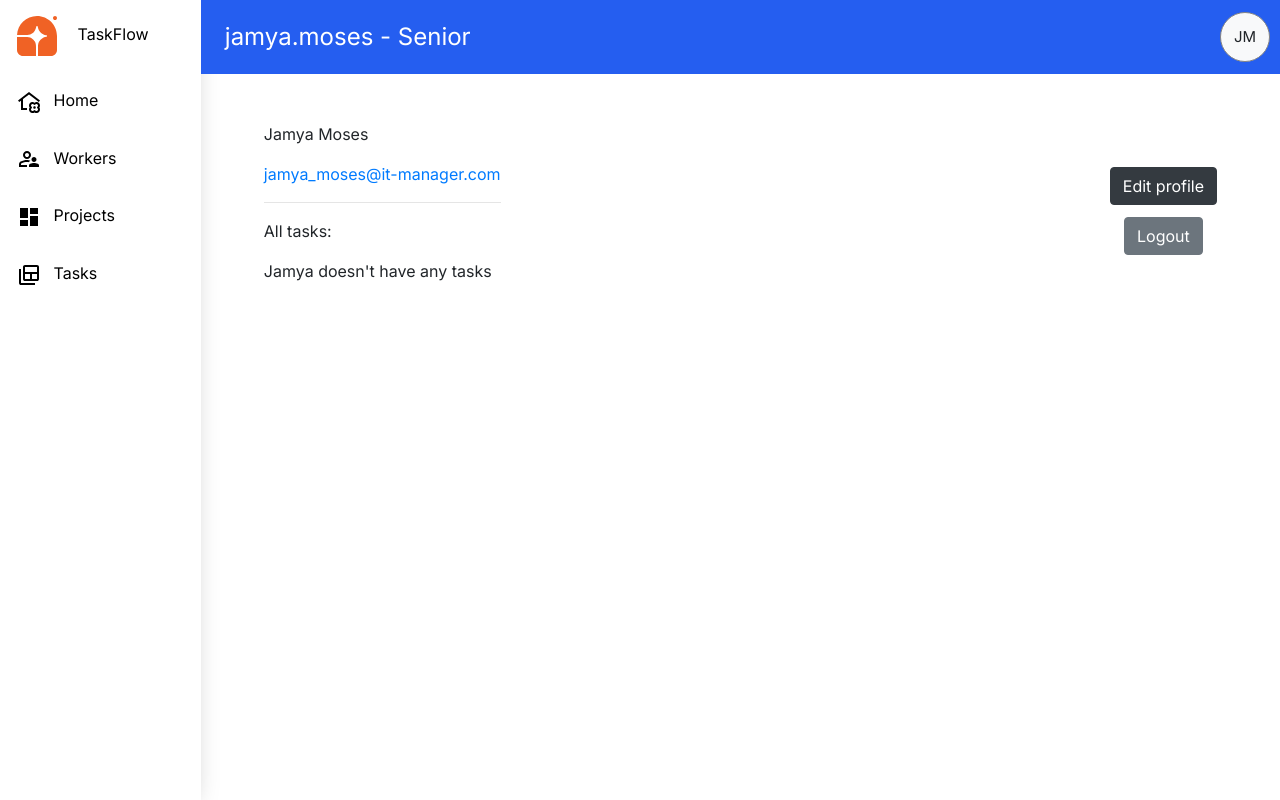
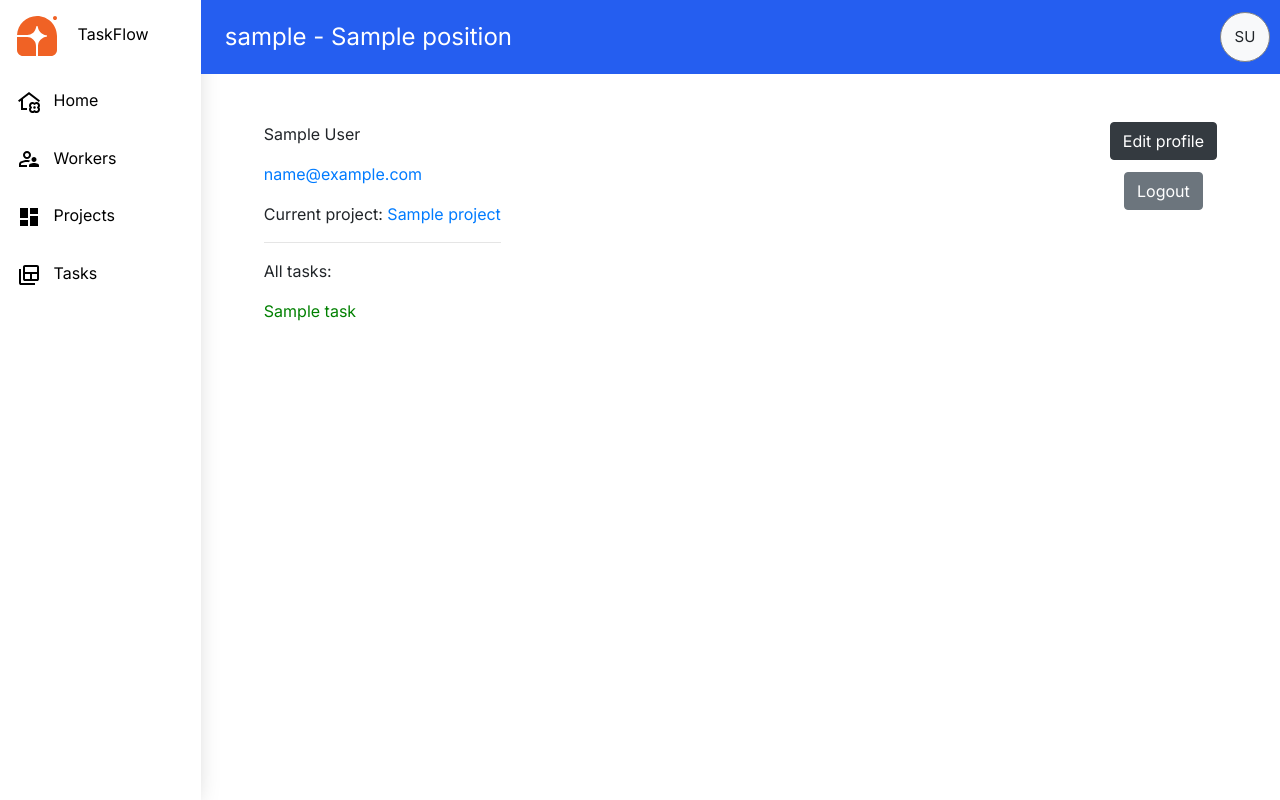
Before and after one commit to kabust/TaskFlow-Web-App, a Django app: page /workers/1/ in a window 1280 px wide. Run offline with Django 5.2, Linux system fonts and the light colour scheme; a user stored in the database is signed in; data comes from the database, SQL or seed files in the repository; tables that the repository leaves empty hold one stand-in row (values such as "Sample post"); parts of the project's set-up code (start-up, migrations or seed data) failed here and were passed over.

Commit message:
feat: support for different Projects added

```diff
--- a/core/urls.py
+++ b/core/urls.py
@@ -17,33 +17,19 @@ from core.views import (
 
 urlpatterns = [
     path("", index, name="index"),
-
-    path("tasks/", TaskListView.as_view(), name="task-list"),
-    path("tasks/<int:pk>/", TaskDetailView.as_view(), name="task-detail"),
-    path("tasks/<int:pk>/toggle-completed", toggle_completed, name="task-toggle-completed"),
-    path("tasks/create/", TaskCreateView.as_view(), name="task-create"),
+    path("projects/", ProjectListView.as_view(), name="project-list"),
+    path("projects/<int:pk>/tasks/", TaskListView.as_view(), name="task-list"),
+    path("task/<int:pk>/", TaskDetailView.as_view(), name="task-detail"),
     path(
-        "tasks/<int:pk>/update/", TaskUpdateView.as_view(), name="task-update"
+        "task/<int:pk>/toggle-completed", toggle_completed, name="task-toggle-completed"
     ),
-    path(
-        "tasks/<int:pk>/delete/", TaskDeleteView.as_view(), name="task-delete"
-    ),
-
+    path("task/create/", TaskCreateView.as_view(), name="task-create"),
+    path("tasks/<int:pk>/update/", TaskUpdateView.as_view(), name="task-update"),
+    path("tasks/<int:pk>/delete/", TaskDeleteView.as_view(), name="task-delete"),
     path("workers/", WorkerListView.as_view(), name="worker-list"),
-    path(
-        "workers/<int:pk>/", WorkerDetailView.as_view(), name="worker-detail"
-    ),
-    path(
-        "workers/<int:pk>/update/",
-        WorkerUpdateView.as_view(),
-        name="worker-update"
-    ),
-    path(
-        "accounts/register/", WorkerCreateView.as_view(), name="worker-create"
-    ),
-
-    path("projects/", ProjectListView.as_view(), name="project-list"),
-
+    path("workers/<int:pk>/", WorkerDetailView.as_view(), name="worker-detail"),
+    path("workers/<int:pk>/update/", WorkerUpdateView.as_view(), name="worker-update"),
+    path("accounts/register/", WorkerCreateView.as_view(), name="worker-create"),
 ]
 
 app_name = "core"
--- a/core/views.py
+++ b/core/views.py
@@ -1,6 +1,7 @@
 from datetime import date
 
 from django.contrib.auth import get_user_model
+from django.contrib.auth.decorators import login_required
 from django.contrib.auth.mixins import LoginRequiredMixin
 from django.db.models import Q
 from django.http import HttpRequest, HttpResponse, HttpResponseRedirect
@@ -13,11 +14,12 @@ from core.forms import (
     TaskFiltersSearch,
     TaskForm,
     WorkerCreateForm,
-    WorkerUpdateForm
+    WorkerUpdateForm,
 )
 from core.models import Worker, Task, Project
 
 
+@login_required
 def index(request: HttpRequest) -> HttpResponse:
     workers_amount = Worker.objects.count()
     tasks_total_amount = Task.objects.count()
@@ -26,7 +28,7 @@ def index(request: HttpRequest) -> HttpResponse:
     context = {
         "workers_amount": workers_amount,
         "tasks_total_amount": tasks_total_amount,
-        "tasks_done": tasks_done
+        "tasks_done": tasks_done,
     }
     return render(request, "core/index.html", context)
 
@@ -36,33 +38,30 @@ class TaskListView(LoginRequiredMixin, generic.ListView):
 
     def get_queryset(self):
         queryset = Task.objects.prefetch_related("assignees")
-
-        project = self.request.GET.get("project")
-
-        if project:
-            queryset.filter(project_id=project)
-
+        project_id = self.request.build_absolute_uri().split("/")[4]
+        queryset = queryset.filter(project_id=project_id)
         filters = self.request.GET.getlist("filters")
 
-        if filters:
-            if "past_dl" in filters:
-                queryset = queryset.filter(deadline__lt=date.today())
+        if "past_dl" in filters:
+            queryset = queryset.filter(deadline__lt=date.today())
 
-            if "urgent" in filters:
-                queryset = queryset.filter(priority="Urgent")
+        if "urgent" in filters:
+            queryset = queryset.filter(priority="Urgent")
 
-            if "done" in filters:
-                queryset = queryset.filter(is_completed=True)
-            else:
-                queryset = queryset.filter(is_completed=False)
+        if "done" in filters:
+            queryset = queryset.filter(is_completed=True)
+        else:
+            queryset = queryset.filter(is_completed=False)
 
         return queryset
 
     def get_context_data(self, *, object_list=None, **kwargs):
         context = super().get_context_data(**kwargs)
+        project_id = self.request.build_absolute_uri().split("/")[4]
 
         filters = self.request.GET.getlist("filters")
         context["filters"] = TaskFiltersSearch(initial={"filters": filters})
+        context["project"] = Project.objects.get(id=project_id)
 
         return context
 
@@ -74,19 +73,41 @@ class TaskDetailView(LoginRequiredMixin, generic.DetailView):
 class TaskCreateView(LoginRequiredMixin, generic.CreateView):
     model = Task
     form_class = TaskForm
-    success_url = reverse_lazy("core:task-list")
 
     def get_context_data(self, *, object_list=None, **kwargs):
         context = super().get_context_data(**kwargs)
-
         context["previous_url"] = self.request.META.get("HTTP_REFERER")
         return context
+
+    def get_form_kwargs(self):
+        kwargs = super().get_form_kwargs()
+        kwargs["request"] = self.request
+        return kwargs
+
+    def get_success_url(self):
+        return reverse("core:task-list", args=(self.request.user.project.id,))
 
 
 class TaskUpdateView(LoginRequiredMixin, generic.UpdateView):
     model = Task
     form_class = TaskForm
-    success_url = reverse_lazy("core:task-list")
+
+    def get_form_kwargs(self):
+        kwargs = super().get_form_kwargs()
+
+        kwargs["request"] = self.request
+        return kwargs
+
+    def get(self, request, *args, **kwargs):
+        obj = super().get_object()
+
+        if obj.project != self.request.user.project:
+            return HttpResponse("Unauthorized", status=405)
+
+        return super().get(request, *args, **kwargs)
+
+    def get_success_url(self):
+        return reverse("core:task-list", args=(self.get_object().project.id,))
 
     def get_context_data(self, *, object_list=None, **kwargs):
         context = super().get_context_data(**kwargs)
@@ -97,7 +118,17 @@ class TaskUpdateView(LoginRequiredMixin, generic.UpdateView):
 
 class TaskDeleteView(LoginRequiredMixin, generic.DeleteView):
     model = Task
-    success_url = reverse_lazy("core:task-list")
+
+    def get(self, request, *args, **kwargs):
+        obj = super().get_object()
+
+        if obj.project != self.request.user.project:
+            return HttpResponse("Unauthorized", status=405)
+
+        return super().get(request, *args, **kwargs)
+
+    def get_success_url(self):
+        return reverse("core:task-list", args=(self.get_object().project.id,))
 
     def get_context_data(self, *, object_list=None, **kwargs):
         context = super().get_context_data(**kwargs)
@@ -113,7 +144,7 @@ def toggle_completed(request: HttpRequest, pk) -> HttpResponseRedirect | HttpRes
         task.is_completed = not task.is_completed
         task.save()
     else:
-        return HttpResponse("Not authorized", status=405)
+        return HttpResponse("Unauthorized", status=405)
 
     return HttpResponseRedirect(reverse("core:task-detail", args=(pk,)))
 
@@ -177,5 +208,11 @@ class WorkerUpdateView(generic.UpdateView):
         return context
 
 
-class ProjectListView(generic.ListView):
-    queryset = Project.objects.prefetch_related("workers")
+class ProjectListView(LoginRequiredMixin, generic.ListView):
+    model = Project
+
+    def get_context_data(self, *, object_list=None, **kwargs):
+        context = super().get_context_data(**kwargs)
+
+        context["users_project"] = self.request.user.project.pk
+        return context
--- a/static/css/styles.css
+++ b/static/css/styles.css
@@ -2,6 +2,14 @@ body {
     margin-top: 20px;
     margin-bottom: 100px;
     font-family: Inter, serif;
+}
+
+a:hover {
+    text-decoration: none;
+}
+
+.h-100 {
+    height: auto !important;
 }
 
 .task-list {
@@ -84,7 +92,7 @@ html, body {
     gap: 12px;
     align-items: center;
     flex-direction: column;
-    justify-content: center;
+    justify-content: left;
 }
 
 .login {
@@ -197,3 +205,13 @@ html, body {
     padding: 0 16px;
     border-radius: 16px;
 }
+
+.project-row {
+    display: flex;
+    align-items: baseline;
+    margin-bottom: 16px;
+    padding: 8px 16px;
+    border: #CBCBCB solid 1px;
+    border-radius: 16px;
+    gap: 56px;
+}
--- a/templates/core/index.html
+++ b/templates/core/index.html
@@ -5,7 +5,9 @@
 {% endblock %}
 
 {% block content %}
-  <h1>Welcome to IT manager panel</h1>
+  <h1>Welcome!</h1>
+  <h3>Your current project: <a href="{% url "core:task-list" user.project.id %}">{{ user.project }}</a></h3>
+  <hr>
   <p>Amount of workers: {{ workers_amount }}</p>
   <p>Amount of tasks (total): {{ tasks_total_amount }}</p>
   <p>Amount of finished tasks: {{ tasks_done }}</p>
--- a/templates/core/task_detail.html
+++ b/templates/core/task_detail.html
@@ -13,7 +13,7 @@
     {% endif %}
   </p>
   <hr>
-  <p>{{ task.description }}</p>
+  <p style="width: 50%">{{ task.description }}</p>
   <p><strong>Assignees:</strong></p>
   {% for assignee in task.assignees.all %}
     <a href="{% url "core:worker-detail" assignee.id %}"><p>{{ assignee.first_name }} {{ assignee.last_name }}</p></a>
--- a/templates/core/task_form.html
+++ b/templates/core/task_form.html
@@ -10,7 +10,7 @@
     {% csrf_token %}
     {{ form|crispy }}
     <input type="submit" value="Submit" class="btn btn-primary">
-    <a href="{% if previous_url %} {{ previous_url }} {% else %} {% url "core:task-list" %} {% endif %}" class="btn btn-secondary">
+    <a href="{{ previous_url }}" class="btn btn-secondary">
       Cancel
     </a>
   </form>
--- a/templates/core/worker_detail.html
+++ b/templates/core/worker_detail.html
@@ -9,6 +9,7 @@
     <div class="user-profile-info">
       <p>{{ worker.first_name }} {{ worker.last_name }}</p>
       <p><a href="mailto:{{ worker.email }}">{{ worker.email }}</a></p>
+      <p>Current project: <a href="{% url "core:task-list" worker.project.id %}">{{ worker.project }}</a></p>
       <hr>
       <p>All tasks:</p>
       {% if worker.tasks.all %}
--- a/templates/includes/sidebar.html
+++ b/templates/includes/sidebar.html
@@ -31,10 +31,12 @@
     </svg>
     <span>Projects</span>
   </a>
-  <a href="{% url "core:task-list" %}" class="list-item-sidebar">
-    <svg xmlns="http://www.w3.org/2000/svg" width="24" height="24" viewBox="0 0 24 24" fill="none">
-      <path d="M8 16H13V11H8V16ZM8 9H20V4H8V9ZM15 16H20V11H15V16ZM8 18C7.45 18 6.97933 17.8043 6.588 17.413C6.19667 17.0217 6.00067 16.5507 6 16V4C6 3.45 6.196 2.97933 6.588 2.588C6.98 2.19667 7.45067 2.00067 8 2H20C20.55 2 21.021 2.196 21.413 2.588C21.805 2.98 22.0007 3.45067 22 4V16C22 16.55 21.8043 17.021 21.413 17.413C21.0217 17.805 20.5507 18.0007 20 18H8ZM4 22C3.45 22 2.97933 21.8043 2.588 21.413C2.19667 21.0217 2.00067 20.5507 2 20V6H4V20H18V22H4Z" fill="black"></path>
-    </svg>
-    <span>Tasks</span>
-  </a>
+  {% if user.project %}
+    <a href="{% url "core:task-list" user.project.id %}" class="list-item-sidebar">
+      <svg xmlns="http://www.w3.org/2000/svg" width="24" height="24" viewBox="0 0 24 24" fill="none">
+        <path d="M8 16H13V11H8V16ZM8 9H20V4H8V9ZM15 16H20V11H15V16ZM8 18C7.45 18 6.97933 17.8043 6.588 17.413C6.19667 17.0217 6.00067 16.5507 6 16V4C6 3.45 6.196 2.97933 6.588 2.588C6.98 2.19667 7.45067 2.00067 8 2H20C20.55 2 21.021 2.196 21.413 2.588C21.805 2.98 22.0007 3.45067 22 4V16C22 16.55 21.8043 17.021 21.413 17.413C21.0217 17.805 20.5507 18.0007 20 18H8ZM4 22C3.45 22 2.97933 21.8043 2.588 21.413C2.19667 21.0217 2.00067 20.5507 2 20V6H4V20H18V22H4Z" fill="black"></path>
+      </svg>
+      <span>Tasks</span>
+    </a>
+  {% endif %}
 </ul>
```
Also changed, not shown: core/admin.py (+5 -2 lines), core/forms.py (+16 -14 lines), core/models.py (+19 -30 lines), templates/core/project_list.html (+9 -7 lines), templates/core/task_list.html (+9 -2 lines), core/migrations/0005_remove_project_project_manager_and_more.py (added), core/migrations/0006_remove_worker_is_project_manager.py (added).
